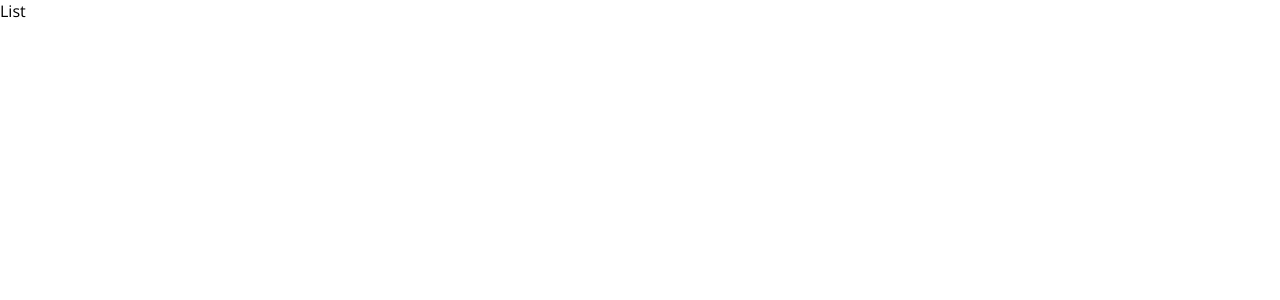
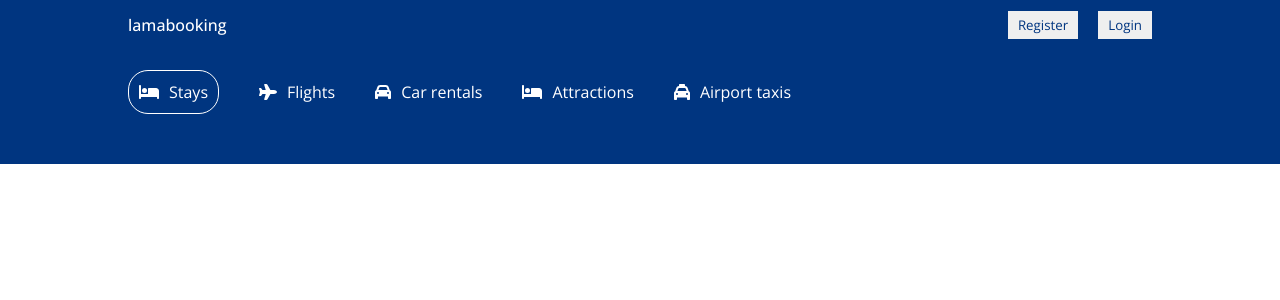
Before and after one commit to FarazIITK/hotel-booking-react, a React (Create React App) app in the folder client/: page /hotels in a window 1280 px wide. Shown: the top 300 px of the page. Built offline with nearby package versions, Linux system fonts and the light colour scheme.

Commit message:
Added navbar and header to list page

```diff
--- a/client/src/Pages/List/List.jsx
+++ b/client/src/Pages/List/List.jsx
@@ -1,7 +1,14 @@
 import React from "react";
+import Header from "../../Components/Header/Header";
+import NavBar from "../../Components/Navbar/NavBar";
 
 const List = () => {
-  return <div>List</div>;
+  return (
+    <div>
+      <NavBar />
+      <Header type="list" />
+    </div>
+  );
 };
 
 export default List;
```
